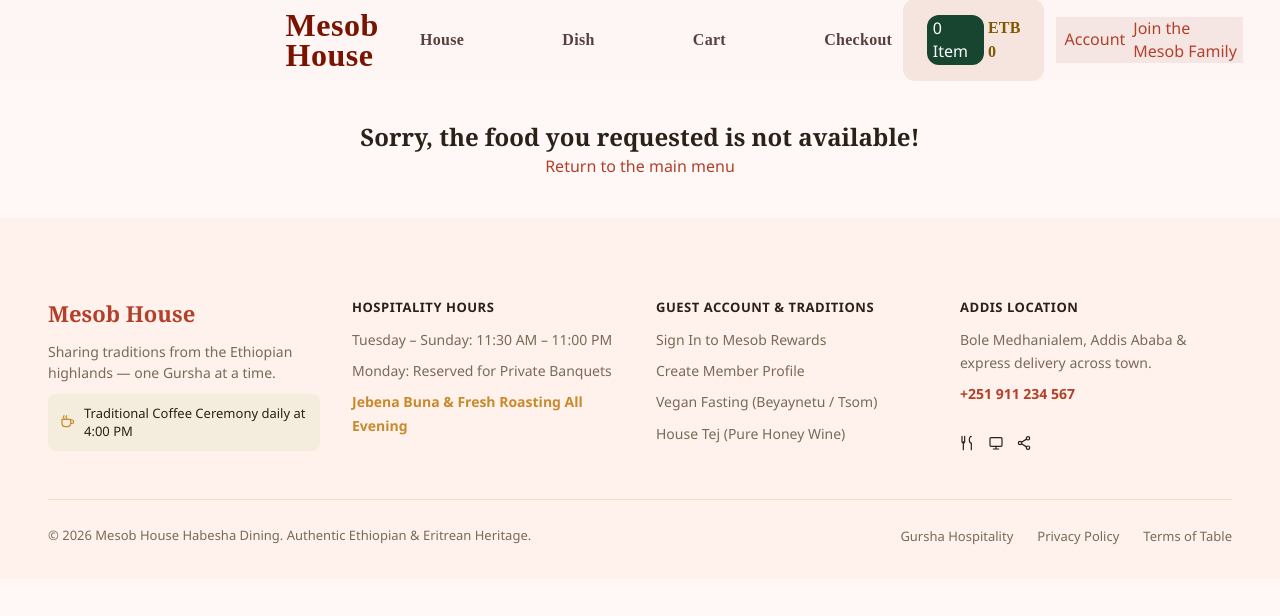
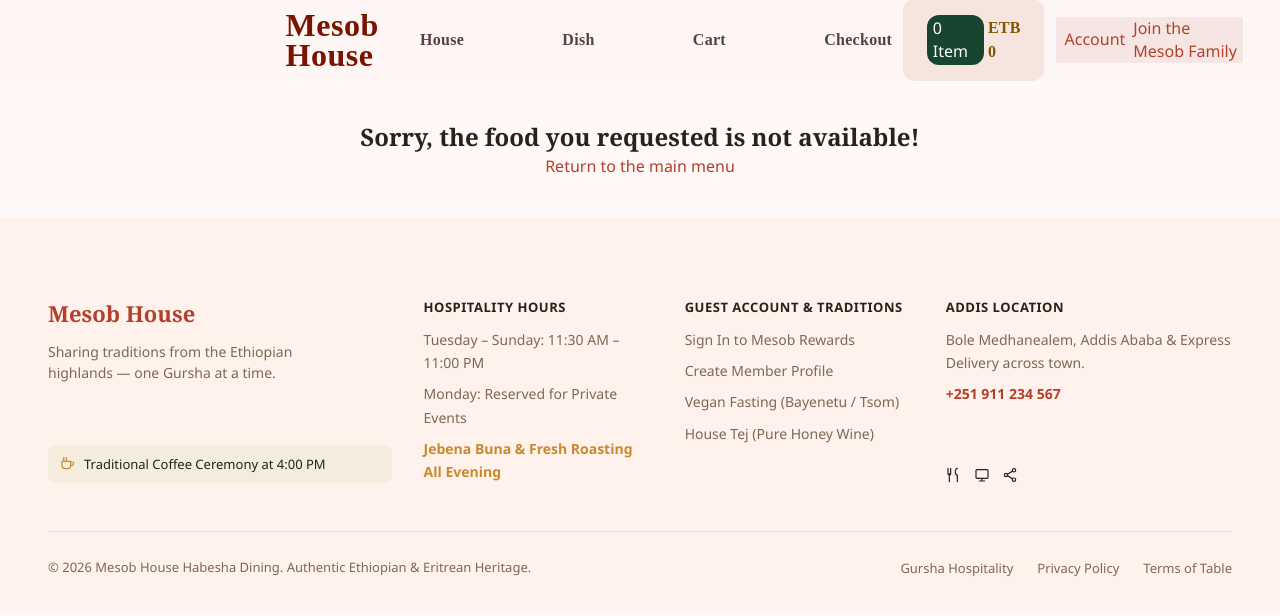
Before and after one commit to Mebtee/codeops-portfolio, a React (Vite) app in the folder MODULE-03/CapstoneProject/: page /menu/1 in a window 1280 px wide. Shown: the top 616 px of the page. Built offline with nearby package versions, Linux system fonts and the light colour scheme.

Commit message:
restore four-column footer content

```diff
--- a/MODULE-03/CapstoneProject/src/Component/Footer/FooterUpper/FooterColumn/FooterColumn.jsx
+++ b/MODULE-03/CapstoneProject/src/Component/Footer/FooterUpper/FooterColumn/FooterColumn.jsx
@@ -1,5 +1,8 @@
 import './FooterColumn.css';
+import { Link } from 'react-router-dom';
 import { DineIcon, DeviceIcon, ShareIcon } from '../../FooterIcons';
+
+const isExternal = (href) => /^(tel:|mailto:|https?:)/.test(href);
 
 function FooterColumn({ title, items, showSocialIcons }) {
   return (
@@ -7,24 +10,29 @@ function FooterColumn({ title, items, showSocialIcons }) {
       <h2 className="footer-column-title">{title}</h2>
 
       <ul className="footer-column-list">
-        {items.map(({ text, href, highlight, emphasis }) => (
+        {items.map(({ text, href, highlight, emphasis }) => {
+          const className = highlight
+            ? 'is-highlight'
+            : emphasis
+              ? 'is-emphasis'
+              : undefined;
+
+          return (
             <li key={text}>
-            {href ? (
-              <a
-                href={href}
-                className={
-                  highlight ? 'is-highlight' : emphasis ? 'is-emphasis' : ''
-                }
-              >
+              {!href ? (
+                <span className={className}>{text}</span>
+              ) : isExternal(href) ? (
+                <a href={href} className={className}>
                   {text}
                 </a>
               ) : (
-              <span className={highlight ? 'is-highlight' : emphasis ? 'is-emphasis' : ''}>
+                <Link to={href} className={className}>
                   {text}
-              </span>
+                </Link>
               )}
             </li>
-        ))}
+          );
+        })}
       </ul>
 
       {showSocialIcons && (
--- a/MODULE-03/CapstoneProject/src/Component/Footer/FooterUpper/FooterUpper.css
+++ b/MODULE-03/CapstoneProject/src/Component/Footer/FooterUpper/FooterUpper.css
@@ -1,6 +1,6 @@
 .footer-upper {
   display: grid;
-  grid-template-columns: repeat(4, 1fr);
+  grid-template-columns: 1.5fr 1fr 1fr 1.25fr;
   gap: 32px;
 }
 
--- a/MODULE-03/CapstoneProject/src/data/footerLinks.js
+++ b/MODULE-03/CapstoneProject/src/data/footerLinks.js
@@ -1,3 +1,12 @@
+
+export const BRAND_NAME = 'Mesob House';
+export const PHONE = '+251 911 234 567';
+export const PHONE_HREF = 'tel:+251911234567';
+export const ADDRESS = 'Bole Medhanealem, Addis Ababa';
+export const HOURS = [
+  'Tuesday – Sunday: 11:30 AM – 11:00 PM',
+  'Monday: Reserved for Private Events',
+];
 
 export const FOOTER_BRAND = {
   title: 'Mesob House',
@@ -5,15 +14,16 @@ export const FOOTER_BRAND = {
     'Sharing traditions from the Ethiopian',
     'highlands — one Gursha at a time.',
   ],
-  note: 'Traditional Coffee Ceremony daily at 4:00 PM',
+  note: 'Traditional Coffee Ceremony at 4:00 PM',
 };
 
+// Column 1 of the footer is the brand block; these supply columns 2-4.
 export const FOOTER_COLUMNS = [
   {
     title: 'Hospitality Hours',
     items: [
       { text: 'Tuesday – Sunday: 11:30 AM – 11:00 PM' },
-      { text: 'Monday: Reserved for Private Banquets' },
+      { text: 'Monday: Reserved for Private Events' },
       { text: 'Jebena Buna & Fresh Roasting All Evening', highlight: true },
     ],
   },
@@ -22,15 +32,15 @@ export const FOOTER_COLUMNS = [
     items: [
       { text: 'Sign In to Mesob Rewards', href: '/login' },
       { text: 'Create Member Profile', href: '/signup' },
-      { text: 'Vegan Fasting (Beyaynetu / Tsom)' },
+      { text: 'Vegan Fasting (Bayenetu / Tsom)' },
       { text: 'House Tej (Pure Honey Wine)' },
     ],
   },
   {
     title: 'Addis Location',
     items: [
-      { text: 'Bole Medhanialem, Addis Ababa & express delivery across town.' },
-      { text: '+251 911 234 567', href: 'tel:+251911234567', emphasis: true },
+      { text: `${ADDRESS} & Express Delivery across town.` },
+      { text: PHONE, href: PHONE_HREF, emphasis: true },
     ],
     showSocialIcons: true,
   },
@@ -41,3 +51,6 @@ export const FOOTER_LEGAL_LINKS = [
   { text: 'Privacy Policy', href: '/' },
   { text: 'Terms of Table', href: '/' },
 ];
+
+export const FOOTER_COPYRIGHT =
+  '© 2025 Mesob House Habesha Dining. Authentic Ethiopian & Eritrean Heritage.';
```
Lines whose indentation alone changed are shown as unchanged.
